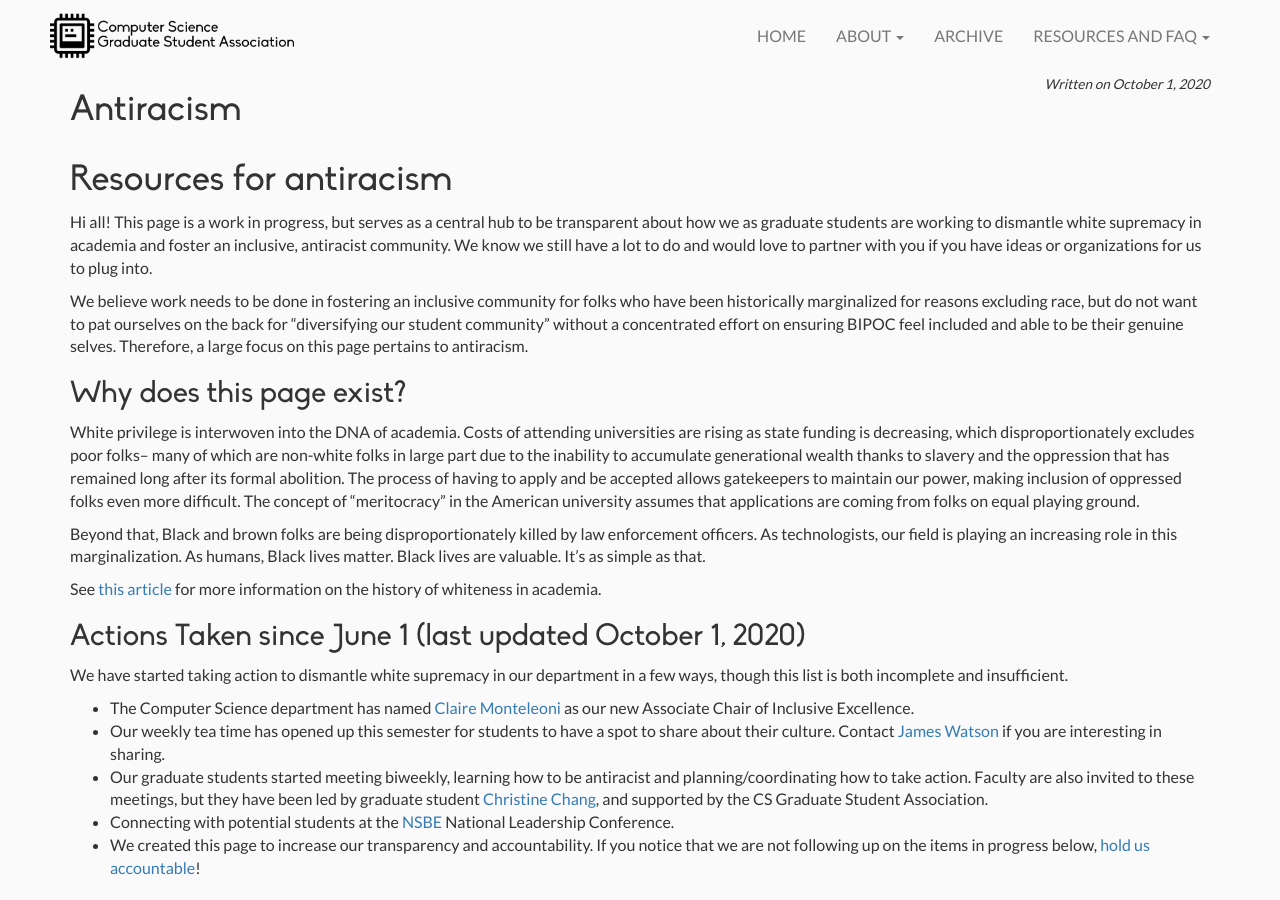
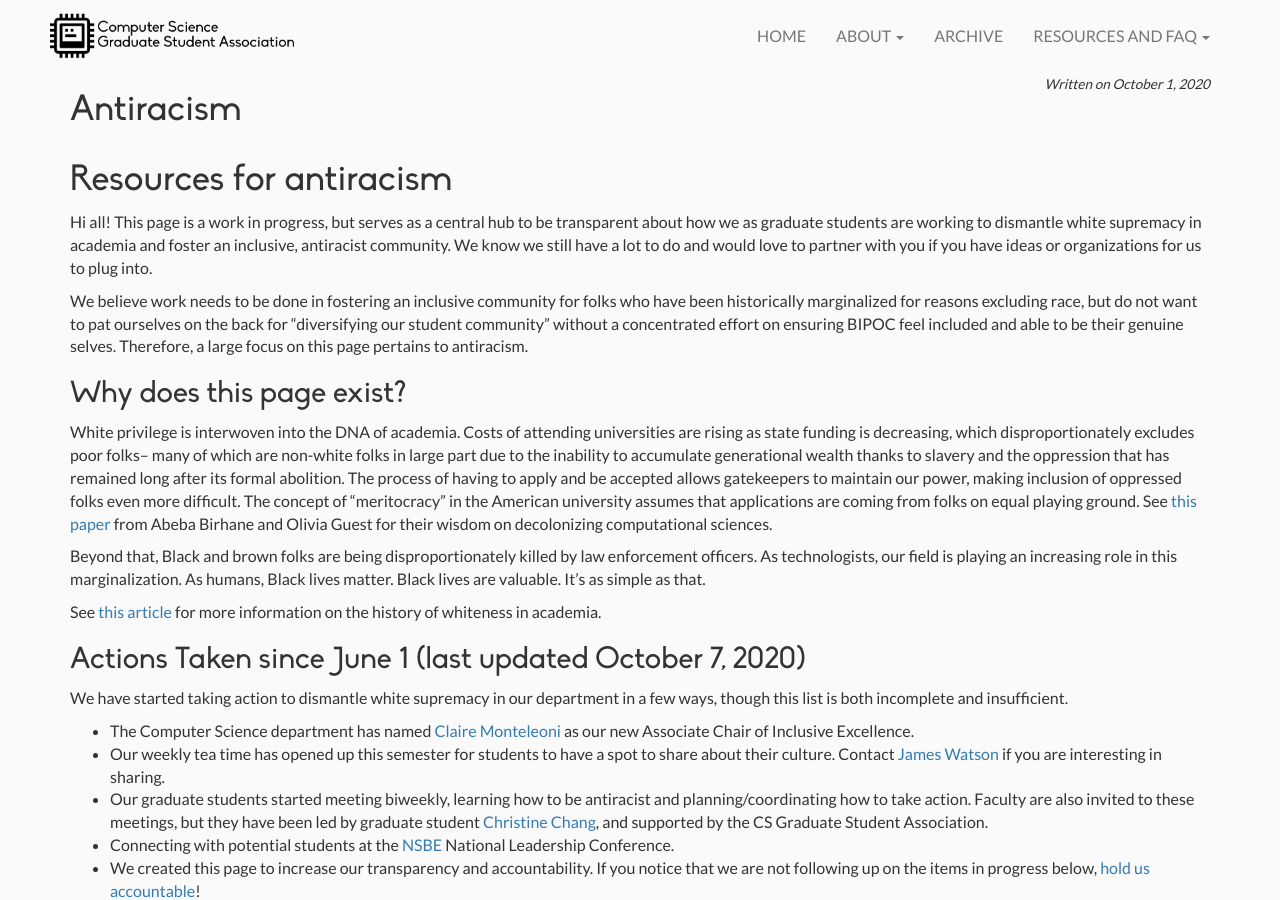
Before and after one commit to casassg/events-landing, a Jekyll site: the page built from _posts/2020-10-01-antiracism.md, in a window 1280 px wide and 900 px high. Built offline with Jekyll 4.4.1, drawn with Linux system fonts in a browser that asks for light colours; nearby versions of some CDN libraries; some of the changed text lies outside the part shown.

Commit message:
Updating antiracism page and adding page for app feedback

```diff
--- a/_posts/2020-10-01-antiracism.md
+++ b/_posts/2020-10-01-antiracism.md
@@ -9,13 +9,13 @@
 We believe work needs to be done in fostering an inclusive community for folks who have been historically marginalized for reasons excluding race, but do not want to pat ourselves on the back for "diversifying our student community" without a concentrated effort on ensuring BIPOC feel included and able to be their genuine selves.  Therefore, a large focus on this page pertains to antiracism.
 
 ## Why does this page exist?
-White privilege is interwoven into the DNA of academia.  Costs of attending universities are rising as state funding is decreasing, which disproportionately excludes poor folks-- many of which are non-white folks in large part due to the inability to accumulate generational wealth thanks to slavery and the oppression that has remained long after its formal abolition.  The process of having to apply and be accepted allows gatekeepers to maintain our power, making inclusion of oppressed folks even more difficult.  The concept of "meritocracy" in the American university assumes that applications are coming from folks on equal playing ground.
+White privilege is interwoven into the DNA of academia.  Costs of attending universities are rising as state funding is decreasing, which disproportionately excludes poor folks-- many of which are non-white folks in large part due to the inability to accumulate generational wealth thanks to slavery and the oppression that has remained long after its formal abolition.  The process of having to apply and be accepted allows gatekeepers to maintain our power, making inclusion of oppressed folks even more difficult.  The concept of "meritocracy" in the American university assumes that applications are coming from folks on equal playing ground.  See [this paper](https://arxiv.org/abs/2009.14258) from Abeba Birhane and Olivia Guest for their wisdom on decolonizing computational sciences.
 
 Beyond that, Black and brown folks are being disproportionately killed by law enforcement officers.  As technologists, our field is playing an increasing role in this marginalization.  As humans, Black lives matter.  Black lives are valuable.  It's as simple as that.
 
 See [this article](https://newrepublic.com/article/121382/forgotten-racist-past-american-universities) for more information on the history of whiteness in academia.
 
-## Actions Taken since June 1 (last updated October 1, 2020)
+## Actions Taken since June 1 (last updated October 7, 2020)
 We have started taking action to dismantle white supremacy in our department in a few ways, though this list is both incomplete and insufficient.
 
 * The Computer Science department has named [Claire Monteleoni](https://www.colorado.edu/cs/claire-monteleoni) as our new Associate Chair of Inclusive Excellence.
@@ -23,8 +23,9 @@
 * Our graduate students started meeting biweekly, learning how to be antiracist and planning/coordinating how to take action.  Faculty are also invited to these meetings, but they have been led by graduate student [Christine Chang](https://www.xtinebot.com/), and supported by the CS Graduate Student Association.
 * Connecting with potential students at the [NSBE](https://www.nsbe.org/Home.aspx) National Leadership Conference.
 * We created this page to increase our transparency and accountability.  If you notice that we are not following up on the items in progress below, [hold us accountable](mailto:csgsa@colorado.edu)!
+* We have launched a [pilot program](posts/2020-10-07-app-feedback) to provide prospective PhD students with an initial round of feedback on their applications.
 
-## Items in progress (last updated October 1, 2020)
+## Items in progress (last updated October 7, 2020)
 * Adding resources and demographic data on the CS department website; the goal here is to increase transparency.  We know Boulder is a predominantly white city, and want to be honest with that reality before people move here.
 * Collecting data from folks in our department to learn the state of the culture and extract best practices to support our BIPOC (Black, Indigenous, and People of Color) students.
 * A CSGSA bylaw amendment to create an internal Antiracism and Inclusion chair.
```
Also changed, not shown: _posts/2020-10-07-app-feedback.md (added, +20 -0 lines).
